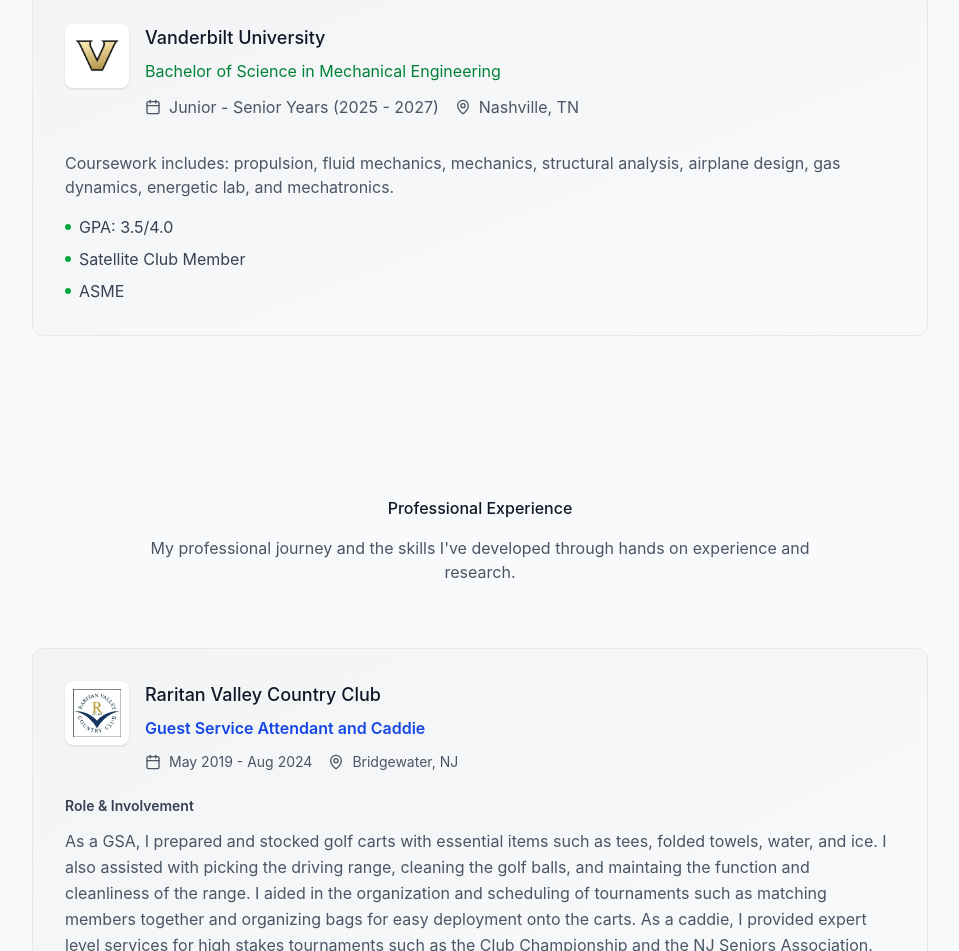
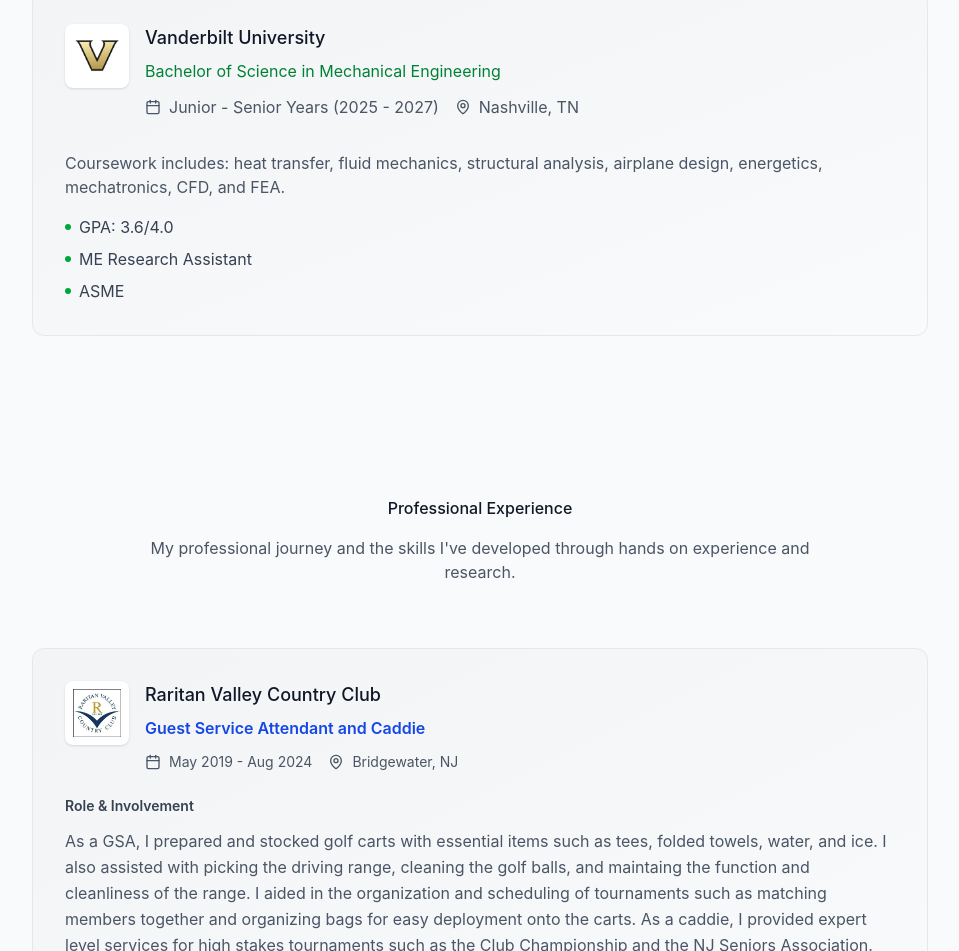
Before and after one commit to matt-lardieri/Portfoliowebsite, a React (Vite) app: page / in a window 1280 px wide. Shown: the part 1458-2409 px from the top of the page, without its empty margins (160-1119 px from the left). Built offline with nearby package versions, Linux system fonts and the light colour scheme.

Commit message:
Revise education details for Vanderbilt University
Updated coursework description and achievements for Vanderbilt University.

```diff
--- a/src/app/components/Education.tsx
+++ b/src/app/components/Education.tsx
@@ -22,11 +22,11 @@
     degree: 'Bachelor of Science in Mechanical Engineering',
     period: 'Junior - Senior Years (2025 - 2027)',
     location: 'Nashville, TN',
-    description: 'Coursework includes: propulsion, fluid mechanics, mechanics, structural analysis, airplane design, gas dynamics, energetic lab, and mechatronics.',
+    description: 'Coursework includes: heat transfer, fluid mechanics, structural analysis, airplane design, energetics, mechatronics, CFD, and FEA.',
     logo: 'Assets/Vanderbilt_V.jpg',
     achievements: [
-      'GPA: 3.5/4.0',
-      'Satellite Club Member',
+      'GPA: 3.6/4.0',
+      'ME Research Assistant',
       'ASME'
     ],
   },
```
